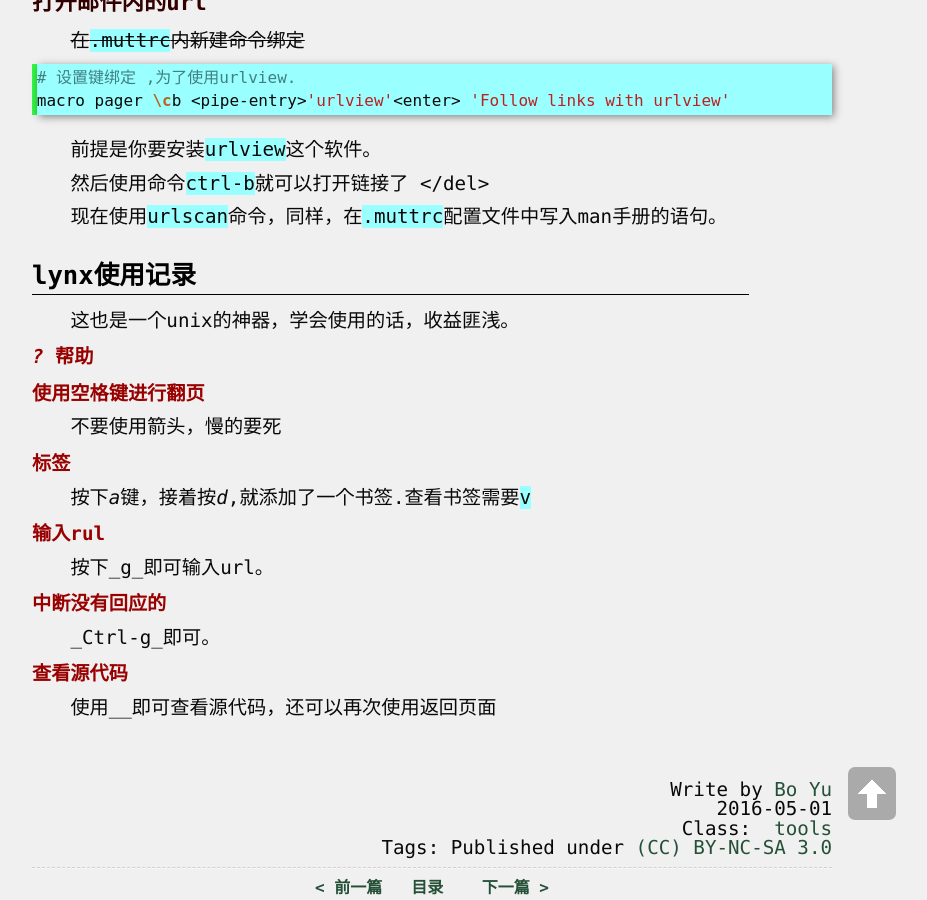
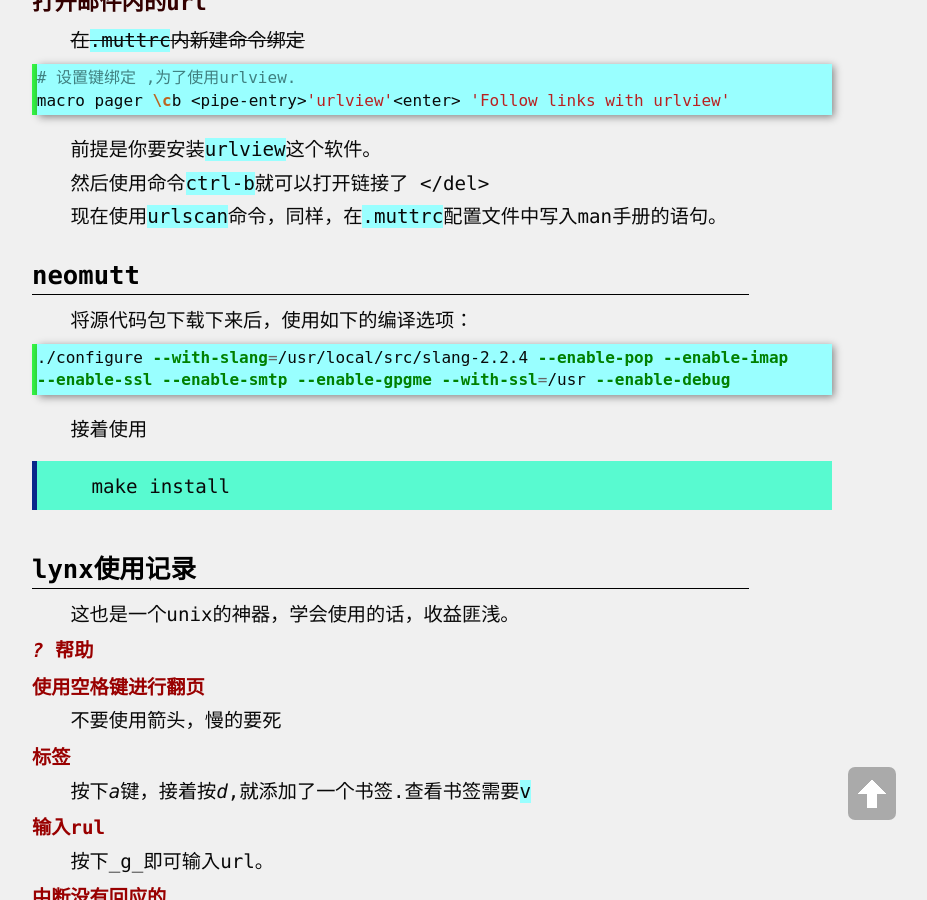
Before and after one commit to yuzibo/yuzibo.github.io, a Jekyll site: the page built from _posts/2016-05-01-mutt_commands.md, in a window 1280 px wide and 900 px high, scrolled down 1648 px. Shown: the whole window, without its empty margins (208-1135 px from the left). Built offline with Jekyll 4.4.1, drawn with Linux system fonts in a browser that asks for light colours; comment, search, counter and statistics services are not loaded.

Commit message:
modify neomutt

````diff
--- a/_posts/2016-05-01-mutt_commands.md
+++ b/_posts/2016-05-01-mutt_commands.md
@@ -93,6 +93,21 @@
 
 现在使用`urlscan`命令，同样，在`.muttrc`配置文件中写入man手册的语句。
 
+# neomutt
+
+将源代码包下载下来后，使用如下的编译选项：
+
+```bash
+./configure --with-slang=/usr/local/src/slang-2.2.4 --enable-pop --enable-imap
+--enable-ssl --enable-smtp --enable-gpgme --with-ssl=/usr --enable-debug
+```
+
+接着使用
+
+> make install
+
+
+
 # lynx使用记录
 
 这也是一个unix的神器，学会使用的话，收益匪浅。
````
